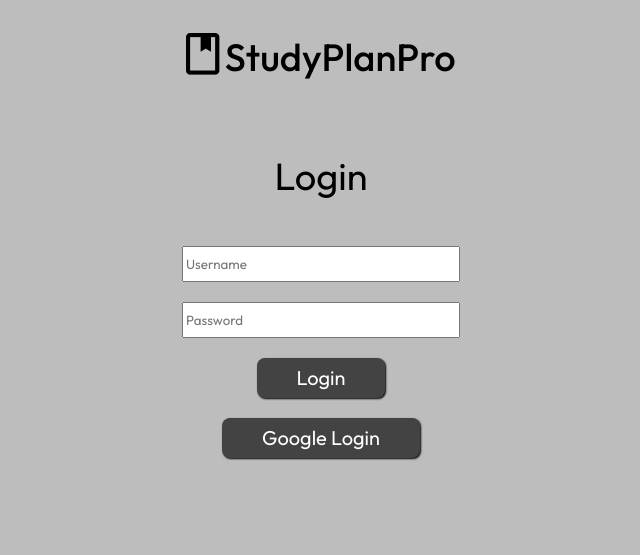
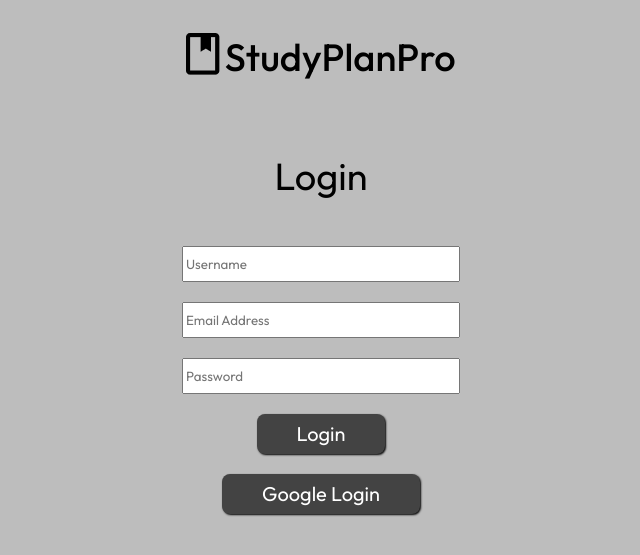
Before and after one commit to LeonBeltran/StudyPlanPro, a Django app: page /login/ in a window 1280 px wide. Shown: the top 555 px of the page, without its empty margins (319-959 px from the left). Run offline with Django 5.2, Linux system fonts and the light colour scheme; data comes from the database, SQL or seed files in the repository; both versions use the stored data as it was after the commit; some libraries are stand-ins or nearby versions.

Commit message:
Modified sign in to use UP email and nickname (still need password)

```diff
--- a/home/templates/loginpage.html
+++ b/home/templates/loginpage.html
@@ -38,6 +38,8 @@
 
                 <input class="loginInput" type="text" name="username" placeholder="Username" style="left: 0px;">
                 <br><br>
+                <input class="loginInput" type="email" name="email" placeholder="Email Address" style="left: 0px;">
+                <br><br>
                 <input class="loginInput" type="password" name="password" placeholder="Password" style="left: 0px;">
                 <br><br>
 
--- a/home/views.py
+++ b/home/views.py
@@ -12,9 +12,16 @@ def view_home(request):
 
 def view_login(request):
      if request.method == "POST":
+          email = request.POST["email"]
           username = request.POST["username"]
           password = request.POST["password"]
-          user = authenticate(request, username=username, password=password)
+
+          if "@up.edu.ph" in email:
+               user = authenticate(request, username=username, email=email, password=password)
+          else:
+               messages.success(request, 'Please use an email address from UP.')
+               return redirect('/home/login')
+
           if user is not None:
                login(request, user)
                messages.success(request, 'Logged in as ' + username)
@@ -34,13 +41,19 @@ def view_join(request):
      if request.method == "POST":
           form = JoinForm(request.POST)
           if form.is_valid():
-               form.save()
                username = form.cleaned_data['username']
                password = form.cleaned_data['password1']
-               user = authenticate(request, username=username, password=password)
-               login(request, user)
-               messages.success(request, "Welcome " + username + "!")
-               return redirect('/home/')
+               email = form.cleaned_data['email']
+
+               if "@up.edu.ph" in email:
+                    form.save()
+                    user = authenticate(request, username=username, password=password)
+                    login(request, user)
+                    messages.success(request, "Welcome " + username + "!")
+                    return redirect('/home/')
+               else:
+                    messages.success(request, "Please use an email address from UP.")
+                    return redirect('/home/join')
      else:
           form = JoinForm()
 
```
Also changed, not shown: db.sqlite3.
